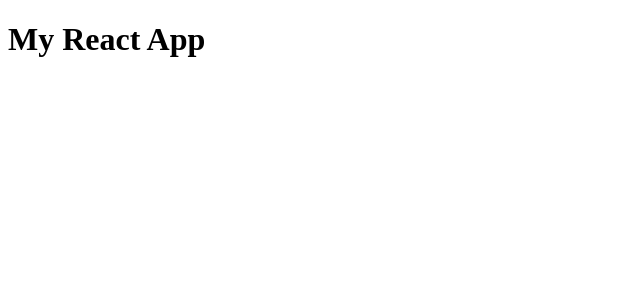
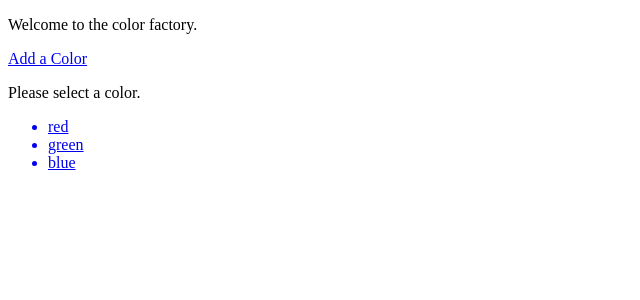
Before and after one commit to Rami24t/colors, a React (Create React App) app: page / in a window 1280 px wide. Shown: the top 300 px of the page, without its empty margins (0-640 px from the left). Built offline with nearby package versions, Linux system fonts and the light colour scheme.

Commit message:
sol-part1

```diff
--- a/package.json
+++ b/package.json
@@ -8,6 +8,7 @@
     "@testing-library/user-event": "^12.8.3",
     "react": "^18.2.0",
     "react-dom": "^18.2.0",
+    "react-router-dom": "^6.4.2",
     "react-scripts": "5.0.1",
     "web-vitals": "^1.1.1"
   },
--- a/src/App.js
+++ b/src/App.js
@@ -1,10 +1,20 @@
-import React from "react"
+import React from "react";
+import  {BrowserRouter, Routes, Route} from 'react-router-dom';
+import Color from "./components/Color";
+import Colors from "./components/Colors";
+import New from "./components/New";
 
 function App() {
   return (
-    <div className="App">
-     <h1>My React App</h1>
-    </div>
+    <BrowserRouter>
+    <Routes>
+      <Route index path="/" element={<Colors />} />
+      <Route index path="/colors" element={<Colors />} />
+      <Route path="/colors/:color" element={ <Color />} />
+      <Route path="/colors/new" element={<New />} />
+      <Route path="*" />
+    </Routes>
+    </BrowserRouter>
   );
 }
 
--- /dev/null
+++ b/src/components/Color.js
@@ -0,0 +1,16 @@
+import React from 'react';
+import { useNavigate } from 'react-router-dom';
+
+const Color = () => {
+    const navigate = useNavigate();
+
+  return (
+    <div className='color'>
+        <p>This is color</p>
+        <p>Isn't it amazing!</p>
+        <button onClick={()=>navigate(-1)}>Go Back</button>
+    </div>
+  )
+}
+
+export default Color;
--- /dev/null
+++ b/src/components/Colors.js
@@ -0,0 +1,29 @@
+import React from 'react';
+import {Link} from 'react-router-dom';
+
+const Colors = () => {
+  return (
+    <div className='colors'>
+    <header>
+        <p>Welcome to the color factory.</p>
+        <Link to="/colors/new">Add a Color</Link>
+    </header>
+    <main>
+        <p>Please select a color.</p>
+        <ul>
+            <Link to="/colors/red">
+                <li>red</li>
+            </Link>
+            <Link to="/colors/green">
+                <li>green</li>
+            </Link>
+            <Link to="/colors/blue">
+                <li>blue</li>
+            </Link>
+        </ul>
+    </main>
+    </div>
+  )
+}
+
+export default Colors;
--- /dev/null
+++ b/src/components/New.js
@@ -0,0 +1,26 @@
+import React from "react";
+import { useNavigate } from "react-router-dom";
+
+const New = () => {
+const navigate = useNavigate();
+    function onSubmit(e) {
+        e.preventDefault();
+        navigate('/colors')
+    }
+
+  return (
+    <div className="new">
+      <form onSubmit={onSubmit} action="">
+        <label> Give a name to your color
+          <input type="text" />
+        </label>{" "}
+        <label> Choose the color
+          <input type={"color"} />
+        </label>
+        <button type="submit">Add Color</button>
+      </form>
+    </div>
+  );
+};
+
+export default New;
```
Also changed, not shown: 1 other file (tests, documents, lock files or other folders).
